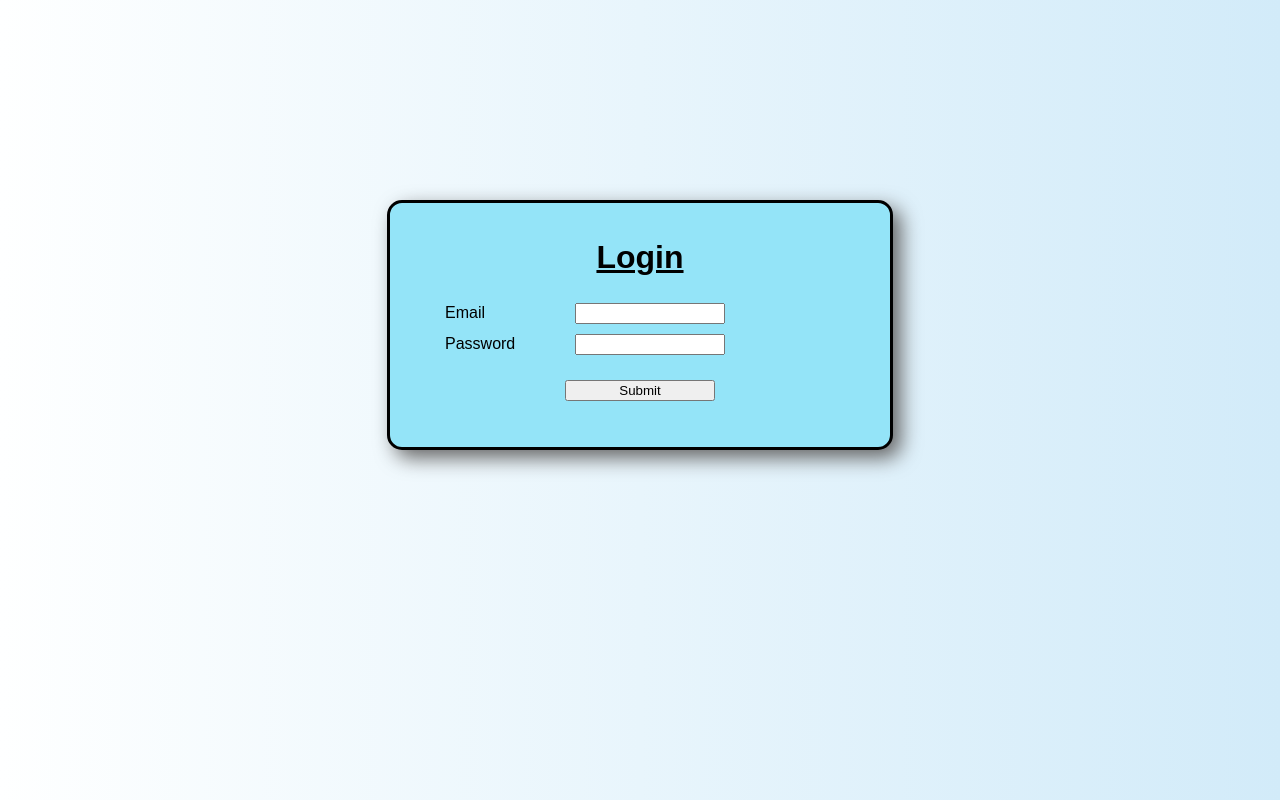
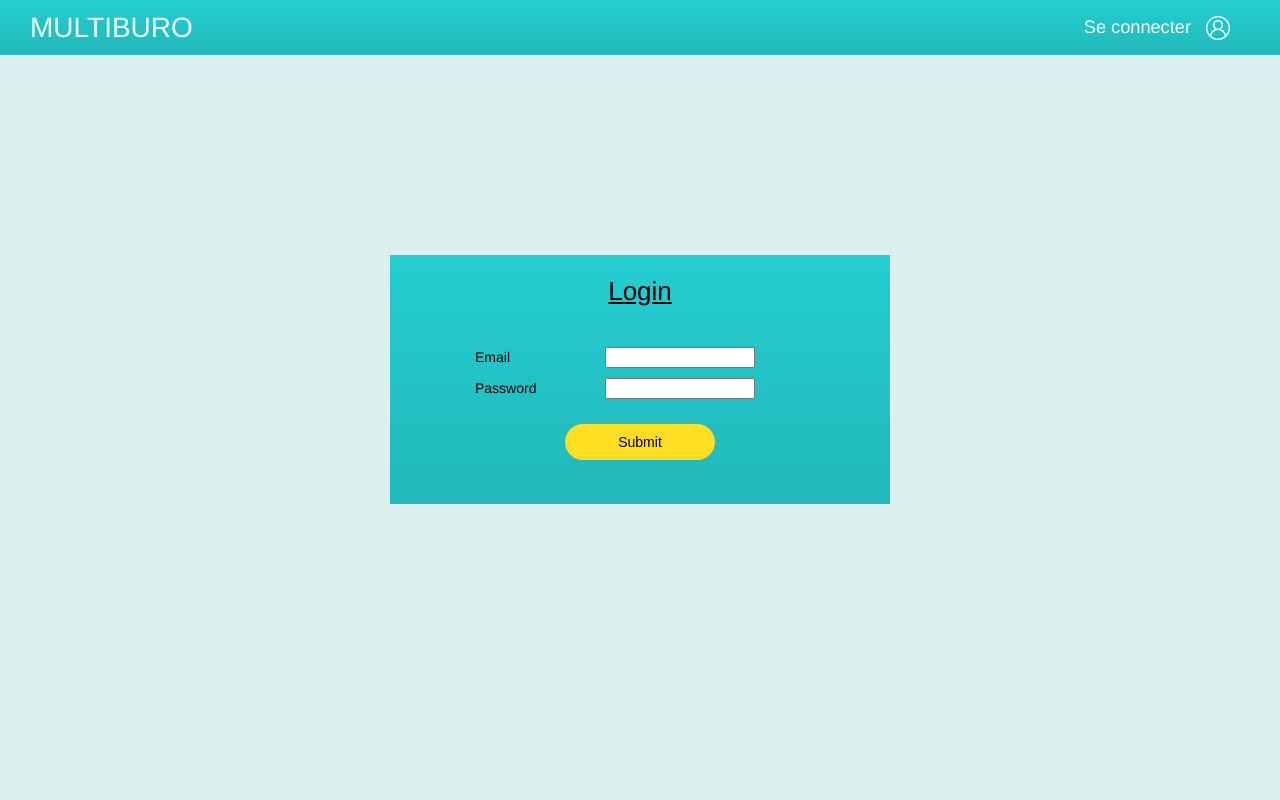
Before and after one commit to ClercPF/Multiburo, a PHP site: page /login.php in a window 1280 px wide. Run offline with PHP 8.4, Linux system fonts and the light colour scheme.

Commit message:
Header
Add Header
Add Logout

```diff
--- /dev/null
+++ b/css/base.css
@@ -0,0 +1,252 @@
+/* ----------------------------- */
+/* ==reset */
+/* ----------------------------- */
+
+/* base font-size corresponds to 10px and is adapted to rem unit */
+html {
+	font-size: 62.5%;
+}
+body {
+	background-color: #fff;
+	color: #000;
+	font-family: "Century Gothic", helvetica, arial, sans-serif;
+	font-size: 1.4em; /* equiv 14px */
+	line-height: 1.5; /* adapt to your design */
+}
+
+/* font-sizing for content */
+/* preserve vertical-rythm, thanks to http://soqr.fr/vertical-rhythm/ */
+p,
+ul,
+ol,
+dl,
+blockquote,
+pre,
+td,
+th,
+label,
+textarea,
+caption,
+details,
+figure,
+hgroup {
+	font-size: 1em; /* equiv 14px */
+	line-height: 1.5;
+	margin: 1.5em 0 0;
+}
+h1, .h1-like {
+	font-size: 1.8571em; /* equiv 26px */
+	font-weight: normal;
+	line-height: 1.6154em;
+	margin: .8077em 0 0 0;
+}
+h2, .h2-like {
+	font-size: 1.7143em; /* equiv 24px */
+	font-weight: normal;
+	line-height: 1.75em;
+	margin: .875em 0 0 0;
+}
+h3, .h3-like {
+	font-size: 1.5714em; /* equiv 22px */
+	font-weight: normal;
+	line-height: 1.909em;
+	margin: .9545em 0 0 0;
+}
+h4, .h4-like {
+	font-size: 1.4286em; /* equiv 20px */
+	font-weight: normal;
+	line-height: 1.05em;
+	margin:  1.05em 0 0 0;
+}
+h5, .h5-like {
+	font-size: 1.2857em; /* equiv 18px */
+	font-weight: normal;
+	line-height: 1.1667em;
+	margin:  1.1667em 0 0 0;
+}
+h6, .h6-like {
+	font-size: 1.1429em; /* equiv 16px */
+	font-weight: normal;
+	line-height: 1.3125em;
+	margin:  1.3125em 0 0 0;
+}
+
+/* alternate font-sizing */
+.smaller {
+	font-size: .7143em; /* equiv 10px */
+	line-height: 2.1em;
+}
+.small {
+	font-size: .8571em; /* equiv 12px */
+	line-height: 1.75em;
+}
+.big {
+	font-size: 1.1429em; /* equiv 16px */
+	line-height: 1.3125em;
+}
+.bigger {
+	font-size: 1.2857em; /* equiv 18px */
+	line-height: 1.1667em;
+}
+.biggest {
+	font-size: 1.4286em; /* equiv 20px */
+	line-height: 1.05em;
+}
+
+/* soft reset */
+html,
+body,
+textarea,
+figure,
+label {
+	margin: 0;
+	padding: 0;
+}
+ul,
+ol {
+	padding-left: 2em;
+}
+code,
+pre,
+samp {
+	white-space: pre-wrap;
+	font-family: consolas, 'DejaVu Sans Mono', courier, monospace;
+}
+code { line-height: 1em; }
+table { margin-bottom: 1.5em; }
+
+/* avoid top margins on first content element */
+p:first-child,
+ul:first-child,
+ol:first-child,
+dl:first-child,
+blockquote:first-child,
+pre:first-child,
+h1:first-child,
+h2:first-child,
+h3:first-child,
+h4:first-child,
+h5:first-child,
+h6:first-child {
+	margin-top: 0;
+}
+
+/* avoid margins on nested elements */
+li p,
+li ul,
+li ol {
+	margin-top: 0;
+	margin-bottom: 0;
+}
+
+/* HTML5 tags */
+article, aside, details, figcaption, figure, footer, header, hgroup, nav, section {
+	display: block;
+}
+
+/* max values */
+img, table, td, blockquote, code, pre, textarea, input, video {
+	max-width: 100%;
+}
+
+/* you shall not pass */
+div, textarea, table, td, th, code, pre, samp {
+	word-wrap: break-word;
+	-webkit-hyphens: auto;
+	-moz-hyphens: auto;
+	-ms-hyphens: auto;
+	-o-hyphens: auto;
+	hyphens: auto;
+}
+
+/* pictures */
+img {
+	width: auto;
+	height: auto;
+	vertical-align: middle;
+}
+a img { border: 0; }
+
+/* scripts */
+body > script {display: none !important;}
+
+/* skip-links */
+.skip-links {
+	position: absolute;
+}
+.skip-links a {
+	position: absolute;
+	left: -9999px;
+	padding: 0.5em;
+	background: #000;
+	color:#fff;
+	text-decoration: none;
+}
+.skip-links a:focus {
+	position: static;
+}
+
+/* --- STYLES DE BASE SUPPLÉMENTAIRES --- */
+
+/* Met en évidence les abréviations (ayant un attribut title) */
+abbr[title] {
+    border-bottom: 1px dotted;
+    cursor: help;
+  }
+
+  /* Met en évidence les citations */
+  blockquote {
+    margin: .75em 0 .75em 20px;
+    padding: 0 0 0 10px;
+    border-left: solid 2px #ddd;
+  }
+  q, cite {
+    font-style: italic;
+  }
+  q cite, q q {
+    font-style: normal
+  }
+
+  /* Supprime les guillemets automatiques (citations courtes) */
+  q {
+    quotes: none;
+  }
+  q:before, q:after {
+    content: ""; /* Nécessaire pour Safari/Chrome */
+  }
+
+  /* Rapproche les paragraphes dans les listes et citations */
+  blockquote p, li p {
+    margin: .5em 0;
+  }
+
+  /* Styles de base pour les listes de définition */
+  dl {
+    margin: .75em 0;
+  }
+  dt {
+    margin: .75em 0 0 0;
+    font-weight: bold;
+  }
+  dd {
+    margin: .25em 0 .25em 32px;
+  }
+
+  /* Mise en forme simple pour les tableaux */
+  table {
+    margin: 0;
+    border: 1px solid gray; /* Pas de bordure = "none". */
+    border-collapse: collapse; /* Valeur par défaut: "separate". */
+    border-spacing: 0;
+  }
+  table td, table th {
+    padding: 4px; /* Pas de retrait autour du texte = "0". */
+    border: 1px solid #ccc; /* Pas de bordure = "none". */
+    vertical-align: top; /* Valeur par défaut: "middle" */
+  }
+
+  /* Conteneurs sémantiques de HTML 5 */
+  article, aside, dialog, figure, footer, header,
+  hgroup, menu, nav, section {
+    display: block;
+  }
--- /dev/null
+++ b/css/style.css
@@ -0,0 +1,110 @@
+body
+{
+    background: rgb(220, 240, 240);
+}
+
+h1
+{
+    text-align: center;
+    color: #000000;
+    text-decoration: underline;
+    margin: 30px 0px;
+}
+
+.header
+{
+    height: 55px;
+    background: #22c1c3;
+    background: linear-gradient(180deg, rgb(36, 206, 209) 0%, rgb(33, 184, 186) 100%);
+    display: flex;
+}
+
+.header div:nth-child(1), .header div:nth-child(3)
+{
+    flex: 1;
+    color: azure;
+    margin: auto 0;
+}
+
+.header div:nth-child(1)
+{
+    font-size: 2em;
+    padding-left: 30px;
+}
+
+.header div:nth-child(2)
+{
+    flex: 3;
+}
+
+.header div:nth-child(3)
+{
+    font-size: 1.3em;
+    padding-right: 30px;
+    text-align: right;
+}
+
+.header a
+{
+    margin-right: 10px;
+    text-decoration: none;
+    color: azure;
+}
+
+.conteneur
+{
+    margin: auto;
+    margin-top: 200px;
+    padding: 15px 50px;
+    width: 400px;
+    background: #22c1c3;
+    background: linear-gradient(180deg, rgb(36, 206, 209) 0%, rgb(33, 184, 186) 100%);
+}
+
+.conteneur div
+{
+   padding: 5px;
+}
+
+.conteneur div p
+{
+   margin: 0;
+}
+
+label
+{
+    display: inline-block;
+    width: 130px;
+    text-align: left;
+    padding-left: 30px;
+}
+
+input
+{
+    width: 150px;
+}
+
+.barreBouton
+{
+    text-align: center;
+    padding-top: 20px !important;
+}
+
+.btn {
+    text-decoration: none;
+    padding: 10px;
+    font-family: arial;
+    font-size: 1em;
+    background-color: #fedd22;
+    border-radius: 24px;
+    -webkit-border-radius: 24px;
+    -moz-border-radius: 24px;
+    border: none;
+}
+
+
+.btn:hover {
+    padding: 10px;
+    color: #323232;
+    background-color: #d8c72a;
+}
--- a/db.inc.php
+++ b/db.inc.php
@@ -6,10 +6,10 @@
 */
 
 // Constantes de  connxion à la BDD
-define('HOST', '');
-define('PORT', '');
-define('LOGIN', '');
-define('PASSW', '');
-define('BDD', '');
+define('HOST', 'localhost');
+define('PORT', '3306');
+define('LOGIN', 'multiweb');
+define('PASSW', '3h-m4Q@sLJ5$');
+define('BDD', 'clerc_multiburo');
 
 ?>
--- /dev/null
+++ b/header.inc.php
@@ -0,0 +1,33 @@
+<!--
+    CLERC Pierre-François le 06/04/2023
+    indexheader.inc.php
+    Entete pour les pages du Front Office Multiburo
+-->
+
+<div class="header">
+    <div><a href="index.php">MULTIBURO</a></div>
+    <div></div>
+    <div>
+        <?php
+            // Variables
+            $nom = '';
+            $prenom = '';
+
+            // Session User
+            if(isset($_SESSION['user']['nom']))
+            {
+                if(isset($_SESSION['user']['nom']))
+                    $nom = $_SESSION['user']['nom'];
+                if(isset($_SESSION['user']['prenom']))
+                    $prenom = $_SESSION['user']['prenom'];
+
+                echo '<a href="logout.php" title="Se déconnecter">'.strtoupper($nom).' '.ucfirst(strtolower($prenom)).'</a>';
+            }
+            else
+            {
+                echo '<a href="login.php">Se connecter<a>';
+            }
+        ?>
+        <img src="images/user.png"></img>
+    </div>
+</div>
--- a/login.php
+++ b/login.php
@@ -8,13 +8,17 @@
     <head>
         <title>Multiburo - Connexion</title>
         <meta charset="UTF-8">
-        <!-- Lien vers le fichier de style CSS -->
-        <link href="style.css" rel="stylesheet" type="text/css" media="screen">
+        <!-- Lien vers les fichiers de style CSS -->
+        <link href="css/base.css" rel="stylesheet" type="text/css" media="screen">
+        <link href="css/style.css" rel="stylesheet" type="text/css" media="screen">
         <!-- Lien vers le fichier de constantes PHP -->
         <?php include_once 'db.inc.php'; ?>
 
     </head>
     <body>
+        <!-- header de page -->
+        <?php include_once 'header.inc.php'; ?>
+
         <?php
             // Variables
             $email = '';
@@ -31,7 +35,7 @@
                 // Création de l'objet PDO
                 $cnx = new PDO('mysql:dbname='.BDD.';host='.HOST.';port='.PORT, LOGIN, PASSW);
                 // Preparation Requete
-                $stmt = $cnx->prepare("SELECT id_util
+                $stmt = $cnx->prepare("SELECT id_util, nom_util, prenom_util, adr_util, cp_util, tel_util
                                     FROM utilisateur
                                     WHERE email_util = :cnx_email
                                     AND mdp_util = :cnx_passw");
@@ -44,7 +48,14 @@
                 if($result = $stmt->fetch())
                 {
                     $_SESSION['user']['id'] = $result['id_util'];
-                    header('Location: reservation.php');
+                    $_SESSION['user']['nom'] = $result['nom_util'];
+                    $_SESSION['user']['prenom'] = $result['prenom_util'];
+                    $_SESSION['user']['adr'] = $result['adr_util'];
+                    $_SESSION['user']['cp'] = $result['cp_util'];
+                    $_SESSION['user']['ville'] = $result['ville_util'];
+                    $_SESSION['user']['tel'] = $result['tel_util'];
+                    $_SESSION['user']['email'] = $email;
+                    header('Location: index.php');
                 }
                 else
                     $message = '<p>Erreur lors de la connexion.</p>';
@@ -56,7 +67,7 @@
             <form action="login.php" method="post">
                 <div><label for="email">Email</label><input name="email" type="text"></div>
                 <div><label for="passw">Password</label><input name="passw" type="password"></div>
-                <div class="barreBouton"><input type="submit"></div>
+                <div class="barreBouton"><input type="submit" class="btn"></div>
                 <div><?php echo $message; ?></div>
             </form>
         </div>
--- a/style.css
+++ /dev/null
@@ -1,52 +0,0 @@
-body
-{
-    font-family: Arial, Helvetica, sans-serif;
-    background: #feffff;
-    background: -moz-linear-gradient(left, #feffff 0%, #d2ebf9 100%);
-    background: -webkit-linear-gradient(left, #feffff 0%,#d2ebf9 100%);
-    background: linear-gradient(to right, #feffff 0%,#d2ebf9 100%);
-    filter: progid:DXImageTransform.Microsoft.gradient( startColorstr='#feffff', endColorstr='#d2ebf9',GradientType=1 );
-}
-
-h1
-{
-    text-align: center;
-    color: #000000;
-    text-decoration: underline;
-}
-
-.conteneur
-{
-    border: 3px solid;
-    border-color: #000000;
-    border-radius: 15px;
-    margin: auto;
-    margin-top: 200px;
-    padding: 15px 50px;
-    width: 400px;
-    box-shadow: 8px 8px 20px #666666;
-    background: #94e4f8;
-}
-
-.conteneur div
-{
-   padding: 5px;
-}
-
-label
-{
-    display: inline-block;
-    width: 130px;
-    text-align: left;
-}
-
-input
-{
-    width: 150px;
-}
-
-.barreBouton
-{
-    text-align: center;
-    padding-top: 20px !important;
-}
```
Also changed, not shown: index.php (added, +28 -0 lines), logout.php (added, +74 -0 lines), reservation.php (+17 -3 lines), images/user.png (added), 1 other file.
